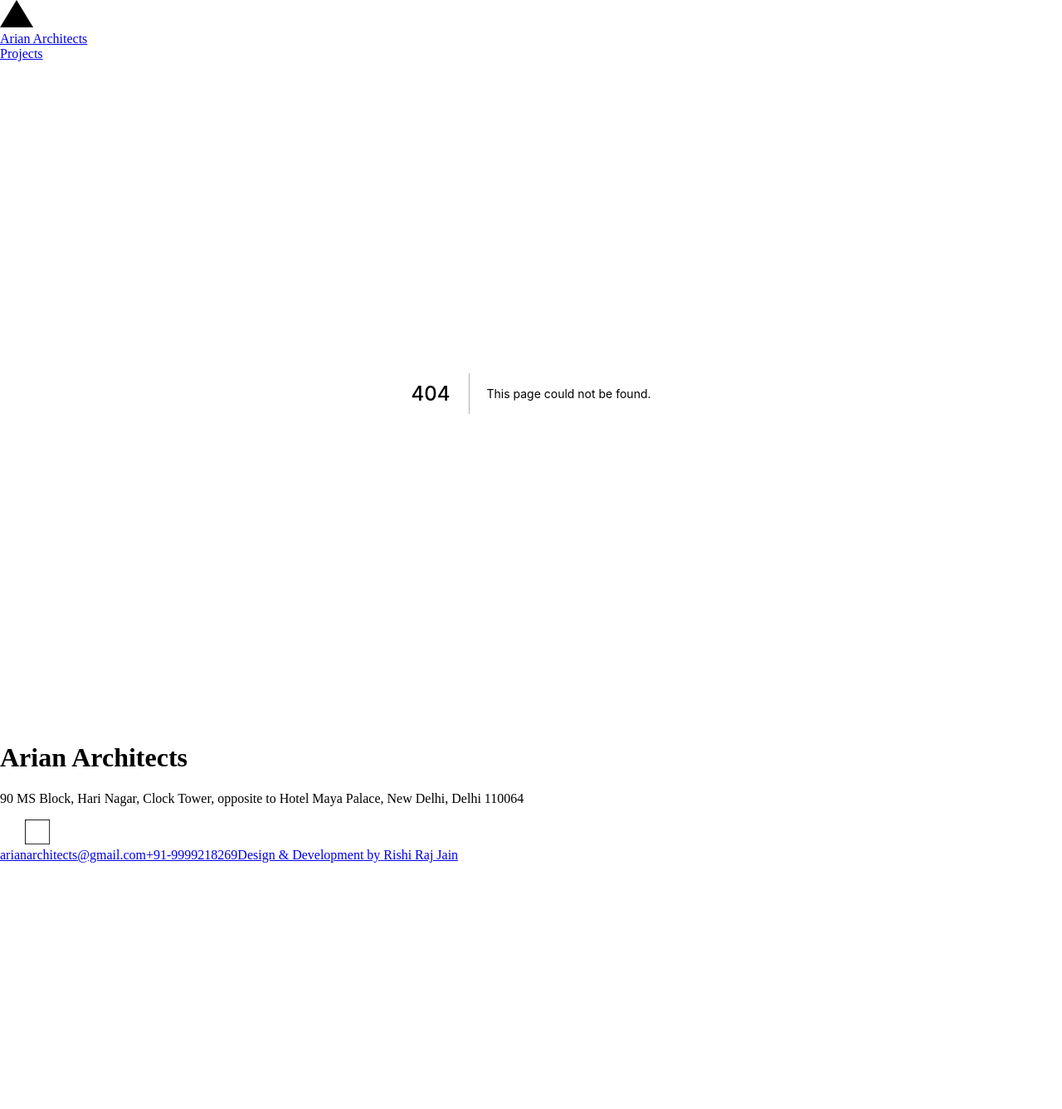
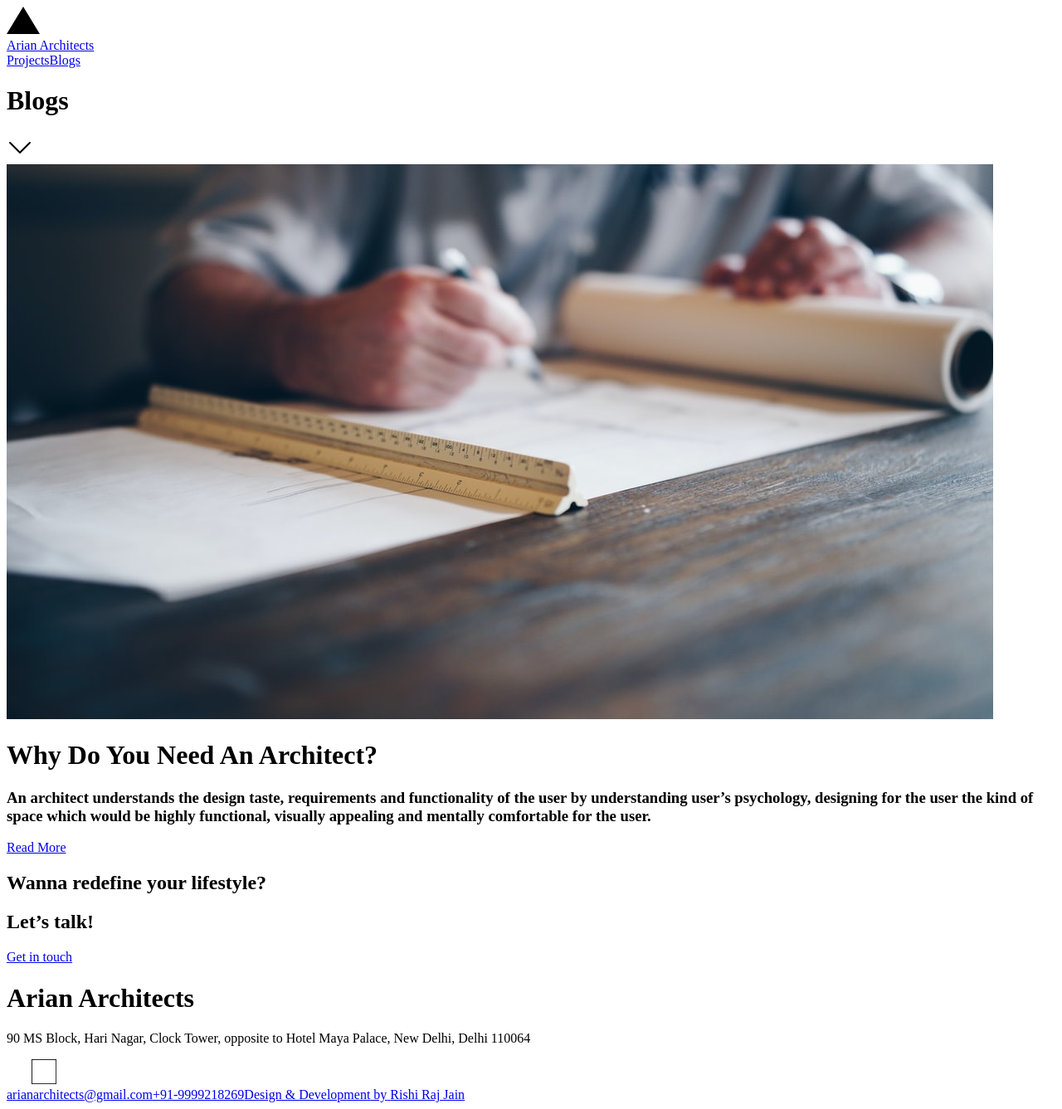
Before and after one commit to Arian-Architects/arian-architects.github.io, a Next.js app: page /blogs in a window 1280 px wide. Before the commit this address had no page. Shown: the whole page at 83% size. Before the commit the page ends 1040 px from the top, so only its background shows below. Built offline with nearby package versions, Linux system fonts and the light colour scheme.

Commit message:
Added Blogs Page and Link

```diff
--- a/pages/_app.js
+++ b/pages/_app.js
@@ -21,13 +21,20 @@ const MyApp = ({ Component, pageProps }) => {
                     className="absolute left-1 top-[0.5] w-[22px] h-[22px]"
                   />
                   <div className="w-[25px] h-[25px]"></div>
-                  <span className="text-xl text-black">Arian Architects</span>
+                  <span className="text-md md:text-xl text-black">
+                    Arian Architects
+                  </span>
                 </div>
               </a>
             </Link>
-            <Link href="/projects">
-              <a className="text-lg text-black">Projects</a>
-            </Link>
+            <span className="flex flex-row space-x-3">
+              <Link href="/projects">
+                <a className="text-md md:text-lg text-black">Projects</a>
+              </Link>
+              <Link href="/blogs">
+                <a className="text-md md:text-lg text-black">Blogs</a>
+              </Link>
+            </span>
           </div>
         </div>
         <Component {...pageProps} />
--- /dev/null
+++ b/pages/blogs.js
@@ -0,0 +1,88 @@
+import SEO from '@/components/seo-head'
+import Button from '@/components/button'
+import { getAllSnippets } from '@/lib/markdown'
+import { scrollProjects } from '@/components/scroll'
+
+const Blog = ({ posts }) => {
+  return (
+    <>
+      <SEO slug={'blogs'} title={'Blogs - Arian Architects'} />
+      <div className="pt-8 flex flex-col items-center text-center space-y-8">
+        <h1 className="text-4xl sm:text-6xl text-black">Blogs</h1>
+        <svg
+          onClick={() => scrollProjects('blogs')}
+          xmlns="http://www.w3.org/2000/svg"
+          width="32"
+          height="32"
+          fill="currentColor"
+          viewBox="0 0 16 16"
+        >
+          <path
+            fillRule="evenodd"
+            d="M1.646 4.646a.5.5 0 0 1 .708 0L8 10.293l5.646-5.647a.5.5 0 0 1 .708.708l-6 6a.5.5 0 0 1-.708 0l-6-6a.5.5 0 0 1 0-.708z"
+          />
+        </svg>
+      </div>
+      <div
+        id="blogs"
+        className="mt-10 h-[1px] px-4 md:px-32 bg-gray-200 w-full"
+      />
+      <div className="flex flex-col items-center w-full">
+        <div className="pt-10 pb-10 flex flex-col items-start w-[75vw]">
+          <div className="w-full flex flex-col items-start space-y-8">
+            {posts.map((item) => (
+              <div key={item.title} className="flex flex-col md:flex-row">
+                <div className="rounded relative w-full h-[250px] max-w-[250px] bg-gray-200">
+                  <img
+                    loading="lazy"
+                    decoding="async"
+                    src={item.image}
+                    className="rounded object-cover h-[250px] w-[250px] absolute top-0 left-0"
+                  />
+                </div>
+                <div className="py-10 md:py-0 md:px-10 flex flex-col space-y-5">
+                  <h1 className="text-xl sm:text-3xl font-semibold text-black">
+                    {item.title}
+                  </h1>
+                  <h3 className="text-md sm:text-xl text-black">
+                    {item.excerpt}
+                  </h3>
+                  <Button
+                    href={`/blog/${item.slug}`}
+                    link={true}
+                    mode={true}
+                    text={'Read More'}
+                  />
+                </div>
+              </div>
+            ))}
+          </div>
+        </div>
+        <div className="h-[1px] px-4 md:px-32 bg-gray-300 w-[75vw]" />
+        <div className="pb-10 flex flex-col items-start w-[75vw]">
+          <div className="flex flex-col items-start mt-8 space-y-8">
+            <h2 className="text-4xl sm:text-6xl text-black">
+              Wanna redefine your lifestyle?
+            </h2>
+            <h2 className="text-4xl sm:text-6xl text-gray-500">Let’s talk!</h2>
+            <Button
+              href={'mailto:arianarchitects@gmail.com'}
+              link={false}
+              mode={false}
+              text={'Get in touch'}
+            />
+          </div>
+        </div>
+      </div>
+    </>
+  )
+}
+
+export default Blog
+
+export async function getStaticProps() {
+  const posts = getAllSnippets(['slug', 'excerpt', 'title', 'date', 'image'])
+  return {
+    props: { posts },
+  }
+}
```
